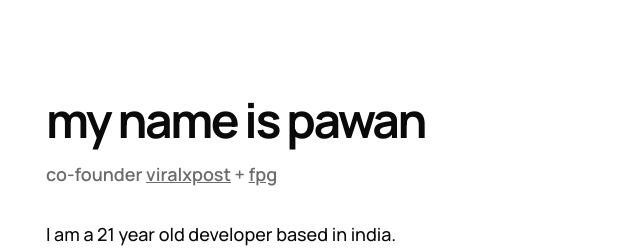
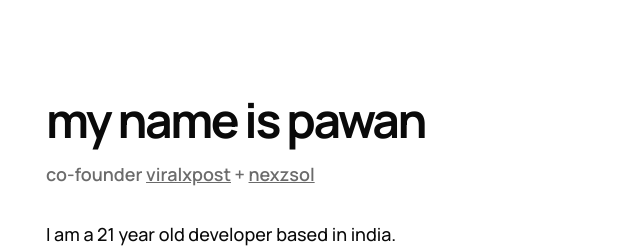
Before and after one commit to Pawank06/portfolio, a Next.js app: page / in a window 1280 px wide. Shown: the top 252 px of the page, without its empty margins (306-946 px from the left). Built offline with nearby package versions, Linux system fonts and the light colour scheme.

Commit message:
add link of project

```diff
--- a/app/page.tsx
+++ b/app/page.tsx
@@ -10,7 +10,7 @@ export default function Page() {
       </h1>
 
       <p className="mb-8 opacity-60 font-semibold">
-        co-founder <Link className='underline' href="https://www.viralxpost.xyz/">viralxpost</Link> + <Link className='underline' href="">fpg</Link></p>
+        co-founder <Link className='underline' href="https://www.viralxpost.xyz/">viralxpost</Link> + <Link className='underline' href="https://www.nexzsol.tech/">nexzsol</Link></p>
       <p className="mb-4">
         I am a 21 year old developer based in india.
       </p>
```
